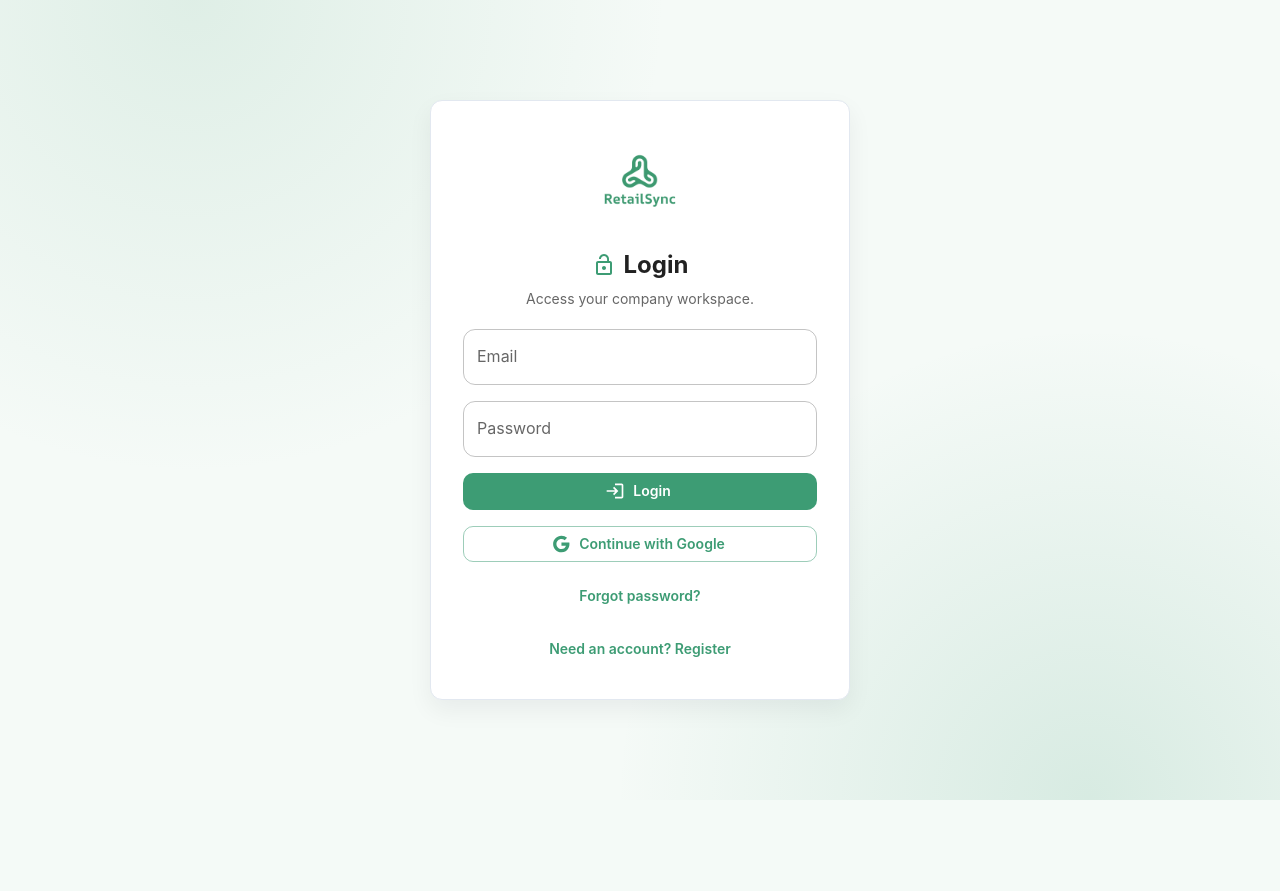
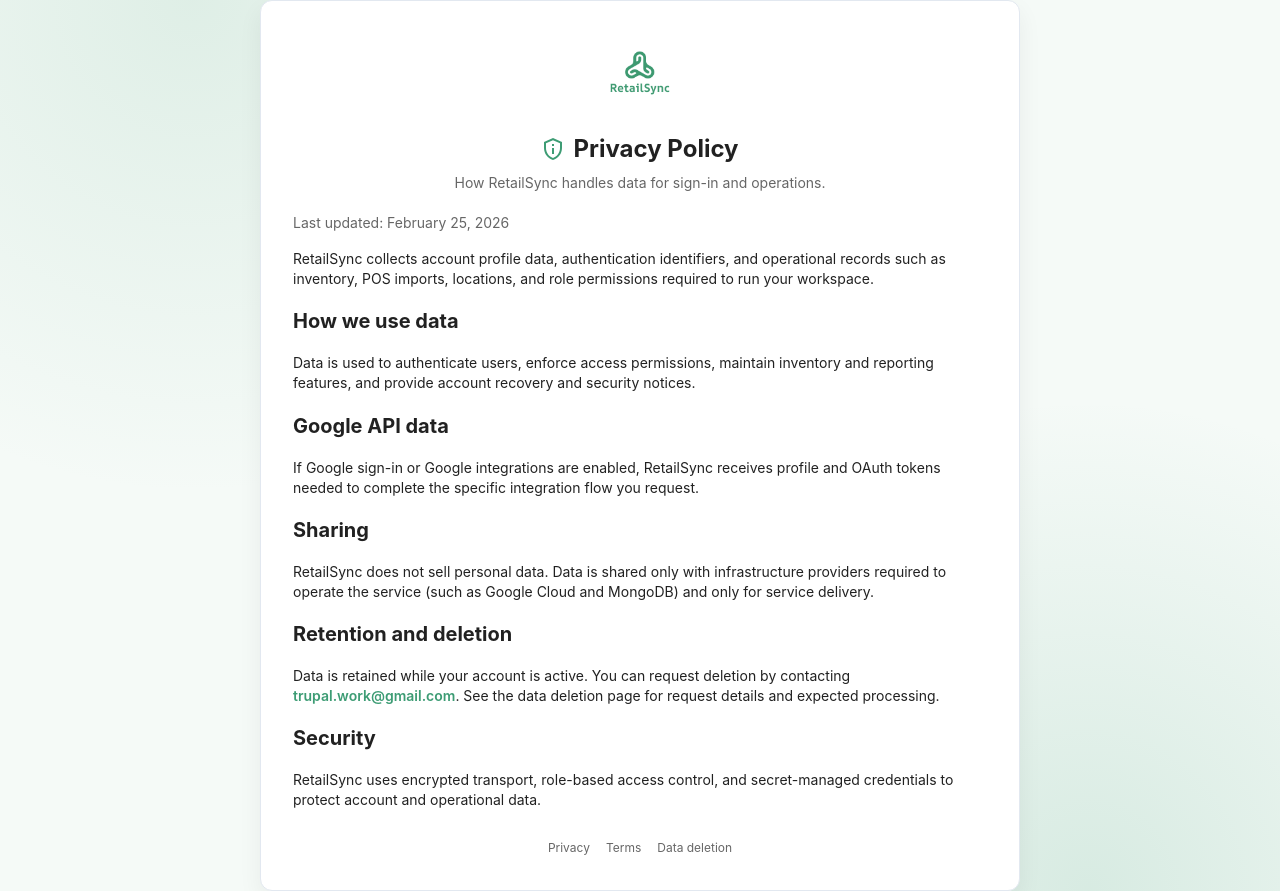
Before and after one commit to comp596-spring-2026/RetailSync, a React (Vite) app in the folder client/: page /privacy in a window 1280 px wide. Before the commit this address led to /login. Before the commit the page ends 800 px from the top, so only its background shows below. Built offline with nearby package versions, Linux system fonts and the light colour scheme; no server answers.

Commit message:
added required pages

```diff
--- a/client/src/App.tsx
+++ b/client/src/App.tsx
@@ -25,6 +25,9 @@ import { OperationsHubPage } from './pages/OperationsHubPage';
 import { ProcurementHubPage } from './pages/ProcurementHubPage';
 import { AccessHubPage } from './pages/AccessHubPage';
 import { PlaygroundPage } from './pages/PlaygroundPage';
+import { PrivacyPage } from './pages/PrivacyPage';
+import { TermsPage } from './pages/TermsPage';
+import { DataDeletionPage } from './pages/DataDeletionPage';
 
 const App = () => {
   return (
@@ -35,6 +38,9 @@ const App = () => {
       <Route path="/reset-password" element={<ResetPasswordPage />} />
       <Route path="/verify-email" element={<VerifyEmailPage />} />
       <Route path="/auth/google/success" element={<GoogleAuthSuccessPage />} />
+      <Route path="/privacy" element={<PrivacyPage />} />
+      <Route path="/terms" element={<TermsPage />} />
+      <Route path="/data-deletion" element={<DataDeletionPage />} />
 
       <Route element={<OnboardingGuard />}>
         <Route path="/onboarding" element={<OnboardingPage />} />
--- a/client/src/components/AuthShell.tsx
+++ b/client/src/components/AuthShell.tsx
@@ -1,5 +1,6 @@
-import { Box, Paper, Stack, Typography } from '@mui/material';
+import { Box, Link as MuiLink, Paper, Stack, Typography } from '@mui/material';
 import { ReactNode } from 'react';
+import { Link } from 'react-router-dom';
 import { BrandLogo } from './BrandLogo';
 
 type AuthShellProps = {
@@ -58,6 +59,17 @@ export const AuthShell = ({
             </Box>
           )}
           {children}
+          <Stack direction="row" justifyContent="center" spacing={2} sx={{ pt: 1 }}>
+            <MuiLink component={Link} to="/privacy" underline="hover" variant="caption" color="text.secondary">
+              Privacy
+            </MuiLink>
+            <MuiLink component={Link} to="/terms" underline="hover" variant="caption" color="text.secondary">
+              Terms
+            </MuiLink>
+            <MuiLink component={Link} to="/data-deletion" underline="hover" variant="caption" color="text.secondary">
+              Data deletion
+            </MuiLink>
+          </Stack>
         </Stack>
       </Paper>
     </Box>
--- /dev/null
+++ b/client/src/pages/DataDeletionPage.tsx
@@ -0,0 +1,46 @@
+import { Stack, Typography } from '@mui/material';
+import DeleteOutlineOutlinedIcon from '@mui/icons-material/DeleteOutlineOutlined';
+import { AuthShell } from '../components/AuthShell';
+
+export const DataDeletionPage = () => {
+  return (
+    <AuthShell
+      title="Data Deletion"
+      subtitle="How to request account and data deletion in RetailSync."
+      icon={<DeleteOutlineOutlinedIcon color="primary" />}
+      width={760}
+      logoHeight={80}
+    >
+      <Stack spacing={2}>
+        <Typography variant="body2" color="text.secondary">
+          Last updated: February 25, 2026
+        </Typography>
+        <Typography variant="body2">
+          To request deletion of your RetailSync account and related data, email{' '}
+          <Typography
+            component="a"
+            href="mailto:trupal.work@gmail.com"
+            variant="body2"
+            sx={{ fontWeight: 600, textDecoration: 'none', color: 'primary.main' }}
+          >
+            trupal.work@gmail.com
+          </Typography>{' '}
+          from the account owner email address.
+        </Typography>
+        <Typography variant="h6">What can be deleted</Typography>
+        <Typography variant="body2">
+          We can delete account profile data, workspace membership, inventory and POS import records, roles, and application settings
+          associated with your workspace.
+        </Typography>
+        <Typography variant="h6">What may be retained</Typography>
+        <Typography variant="body2">
+          Limited operational logs may be temporarily retained for security and incident response requirements before scheduled removal.
+        </Typography>
+        <Typography variant="h6">Processing timeline</Typography>
+        <Typography variant="body2">
+          Deletion requests are reviewed and processed as soon as practical after identity confirmation.
+        </Typography>
+      </Stack>
+    </AuthShell>
+  );
+};
--- /dev/null
+++ b/client/src/pages/PrivacyPage.tsx
@@ -0,0 +1,58 @@
+import { Stack, Typography } from '@mui/material';
+import PrivacyTipOutlinedIcon from '@mui/icons-material/PrivacyTipOutlined';
+import { AuthShell } from '../components/AuthShell';
+
+export const PrivacyPage = () => {
+  return (
+    <AuthShell
+      title="Privacy Policy"
+      subtitle="How RetailSync handles data for sign-in and operations."
+      icon={<PrivacyTipOutlinedIcon color="primary" />}
+      width={760}
+      logoHeight={80}
+    >
+      <Stack spacing={2}>
+        <Typography variant="body2" color="text.secondary">
+          Last updated: February 25, 2026
+        </Typography>
+        <Typography variant="body2">
+          RetailSync collects account profile data, authentication identifiers, and operational records such as inventory, POS imports,
+          locations, and role permissions required to run your workspace.
+        </Typography>
+        <Typography variant="h6">How we use data</Typography>
+        <Typography variant="body2">
+          Data is used to authenticate users, enforce access permissions, maintain inventory and reporting features, and provide account
+          recovery and security notices.
+        </Typography>
+        <Typography variant="h6">Google API data</Typography>
+        <Typography variant="body2">
+          If Google sign-in or Google integrations are enabled, RetailSync receives profile and OAuth tokens needed to complete the specific
+          integration flow you request.
+        </Typography>
+        <Typography variant="h6">Sharing</Typography>
+        <Typography variant="body2">
+          RetailSync does not sell personal data. Data is shared only with infrastructure providers required to operate the service (such as
+          Google Cloud and MongoDB) and only for service delivery.
+        </Typography>
+        <Typography variant="h6">Retention and deletion</Typography>
+        <Typography variant="body2">
+          Data is retained while your account is active. You can request deletion by contacting{' '}
+          <Typography
+            component="a"
+            href="mailto:trupal.work@gmail.com"
+            variant="body2"
+            sx={{ fontWeight: 600, textDecoration: 'none', color: 'primary.main' }}
+          >
+            trupal.work@gmail.com
+          </Typography>
+          . See the data deletion page for request details and expected processing.
+        </Typography>
+        <Typography variant="h6">Security</Typography>
+        <Typography variant="body2">
+          RetailSync uses encrypted transport, role-based access control, and secret-managed credentials to protect account and operational
+          data.
+        </Typography>
+      </Stack>
+    </AuthShell>
+  );
+};
--- /dev/null
+++ b/client/src/pages/TermsPage.tsx
@@ -0,0 +1,52 @@
+import { Stack, Typography } from '@mui/material';
+import GavelOutlinedIcon from '@mui/icons-material/GavelOutlined';
+import { AuthShell } from '../components/AuthShell';
+
+export const TermsPage = () => {
+  return (
+    <AuthShell
+      title="Terms of Service"
+      subtitle="Terms for using the RetailSync application."
+      icon={<GavelOutlinedIcon color="primary" />}
+      width={760}
+      logoHeight={80}
+    >
+      <Stack spacing={2}>
+        <Typography variant="body2" color="text.secondary">
+          Last updated: February 25, 2026
+        </Typography>
+        <Typography variant="body2">
+          RetailSync is provided for business inventory and POS operations. By using the service, you agree to use it only for lawful business
+          purposes and to keep account credentials secure.
+        </Typography>
+        <Typography variant="h6">Account responsibilities</Typography>
+        <Typography variant="body2">
+          You are responsible for users invited to your workspace, permissions assigned to them, and accuracy of operational data entered into
+          the system.
+        </Typography>
+        <Typography variant="h6">Availability and changes</Typography>
+        <Typography variant="body2">
+          Features may evolve over time. RetailSync may apply updates, security fixes, and maintenance actions to keep the service reliable.
+        </Typography>
+        <Typography variant="h6">Acceptable use</Typography>
+        <Typography variant="body2">
+          You must not attempt unauthorized access, interfere with service operation, or upload malicious content through any RetailSync
+          endpoint.
+        </Typography>
+        <Typography variant="h6">Support and contact</Typography>
+        <Typography variant="body2">
+          For support, legal, or privacy requests contact{' '}
+          <Typography
+            component="a"
+            href="mailto:trupal.work@gmail.com"
+            variant="body2"
+            sx={{ fontWeight: 600, textDecoration: 'none', color: 'primary.main' }}
+          >
+            trupal.work@gmail.com
+          </Typography>
+          .
+        </Typography>
+      </Stack>
+    </AuthShell>
+  );
+};
```
